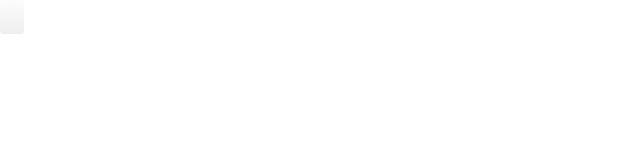
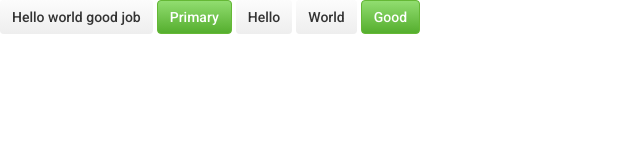
Before and after one commit to seoyeon1/git_example, a plain HTML site: page index.html in a window 1280 px wide. Shown: the whole page, without its empty margins (0-640 px from the left). Drawn offline with nearby package versions, Linux system fonts and the light colour scheme.

Commit message:
custurmizing btn

```diff
--- a/css/main.css
+++ b/css/main.css
@@ -2,6 +2,7 @@
 A__B : a의 일부분인 b
 A--B : a의 상태 b
 A-B : 일반적인 이름 */
+
 
 .body__container {/* 전체(body)영역처럼 사용하려고 쓰는 요소 */
     font-family: 'Roboto', sans-serif;
@@ -26,4 +27,20 @@ A-B : 일반적인 이름 */
     line-height:1.5;
     cursor:pointer;
     box-sizing:border-box;
+    position: relative;
   }
+
+  .btn:hover::before{
+    content: "";
+    position: absolute;
+    top: 0;
+    left: 0;
+    width: 100%;
+    height: 100%;
+    background: rgba(0, 0, 0, 0.07);
+  }
+  .btn.btn--primary{
+    border: 1px solid #65b836;
+    color: #fff;
+    background: #55a532 linear-gradient(#91dd70, #55ae2e);
+  }
--- a/index.html
+++ b/index.html
@@ -46,7 +46,11 @@
 <div class="body__container">
 
 
-    <div class="btn"></div>
+    <div class="btn">Hello world good job</div>
+    <div class="btn btn--primary">Primary</div>
+    <div class="btn">Hello</div>
+    <div class="btn">World</div>
+    <div class="btn btn--primary">Good</div>
 
 </div>
 </body>
```
